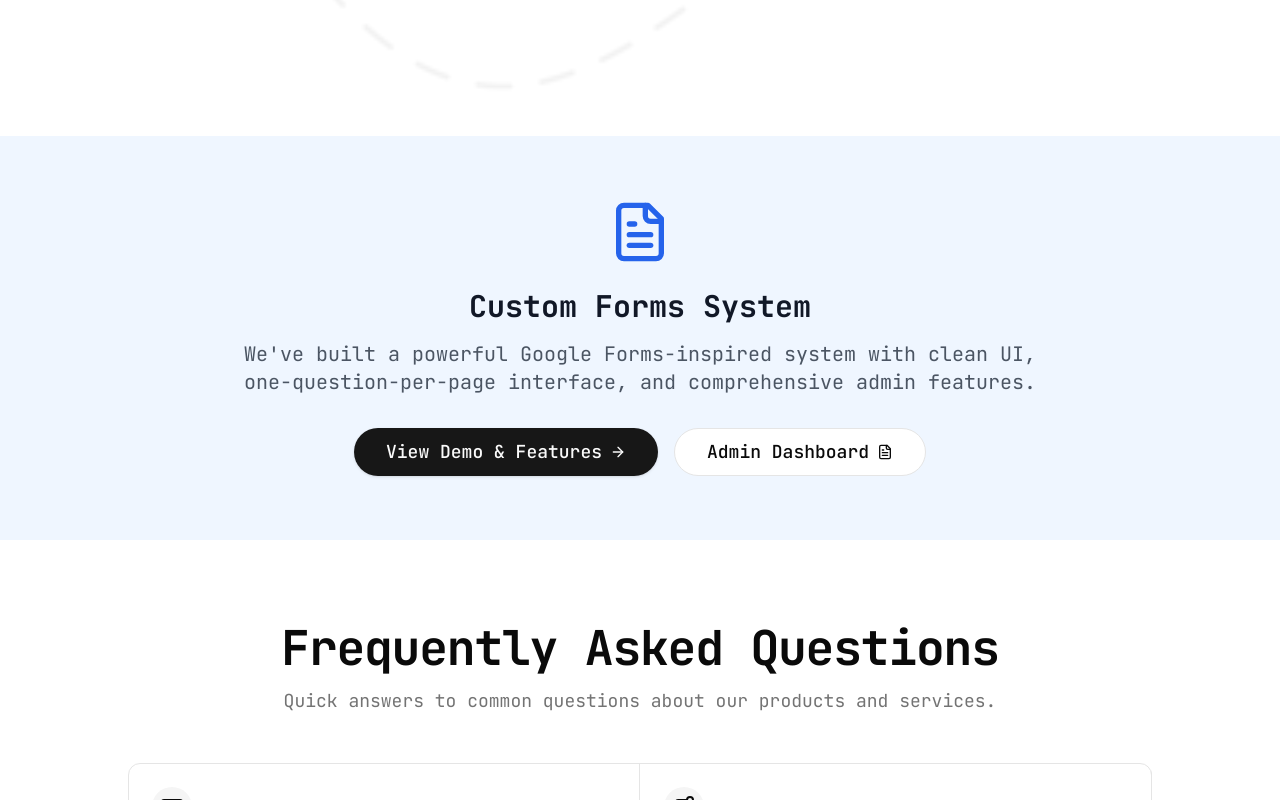
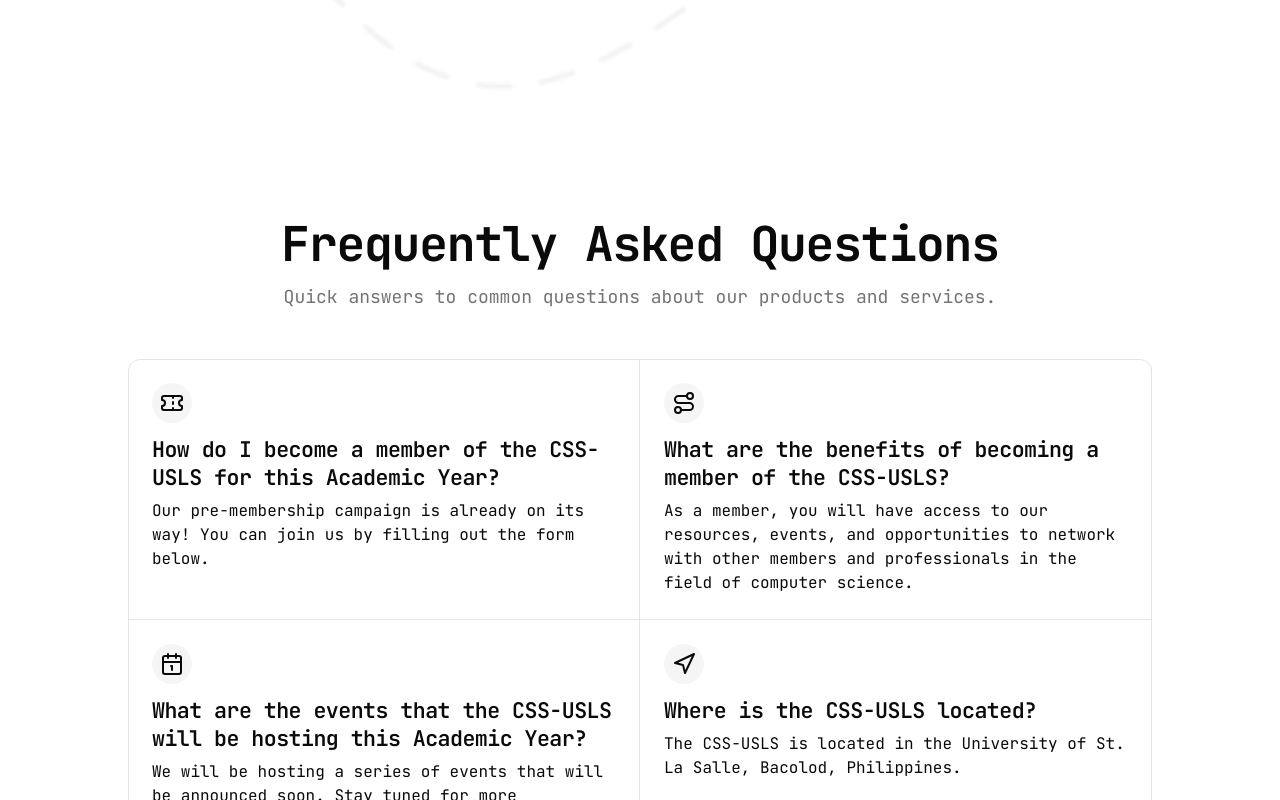
Before and after one commit to JohnEsperancilla-PH/css-website, a Next.js app: page / in a window 1280 px wide. Shown: the part 920-1720 px from the top of the page. Built offline with nearby package versions, Linux system fonts and the light colour scheme; no server answers.

Commit message:
Remove unused imports and commented-out section for the custom forms system in the Home component to clean up the codebase.

```diff
--- a/app/page.tsx
+++ b/app/page.tsx
@@ -5,9 +5,7 @@ import CTABanner from "@/components/cta-banner";
 import FAQ from "@/components/faq";
 import Hero from "@/components/hero";
 import LoadingScreen from "@/components/loading-screen";
-import Link from "next/link";
-import { Button } from "@/components/ui/button";
-import { ArrowRight, FileText } from "lucide-react";
+// Removed unused imports
 
 export default function Home() {
   const [isLoading, setIsLoading] = useState(true);
@@ -26,33 +24,6 @@ export default function Home() {
           {/* <Features /> */}
           {/* <Pricing /> */}
 
-          {/* Forms System CTA */}
-          <section className="py-16 bg-blue-50">
-            <div className="max-w-4xl mx-auto px-6 text-center">
-              <FileText className="w-16 h-16 text-blue-600 mx-auto mb-6" />
-              <h2 className="text-3xl font-bold text-gray-900 mb-4">
-                Custom Forms System
-              </h2>
-              <p className="text-xl text-gray-600 mb-8">
-                We&apos;ve built a powerful Google Forms-inspired system with clean UI,
-                one-question-per-page interface, and comprehensive admin features.
-              </p>
-              <div className="flex flex-col sm:flex-row gap-4 justify-center">
-                <Link href="/demo">
-                  <Button size="lg" className="flex items-center gap-2">
-                    View Demo & Features
-                    <ArrowRight className="w-5 h-5" />
-                  </Button>
-                </Link>
-                <Link href="/admin">
-                  <Button size="lg" variant="outline" className="flex items-center gap-2">
-                    Admin Dashboard
-                    <FileText className="w-5 h-5" />
-                  </Button>
-                </Link>
-              </div>
-            </div>
-          </section>
 
           <FAQ />
           {/* <Testimonials /> */}
```
